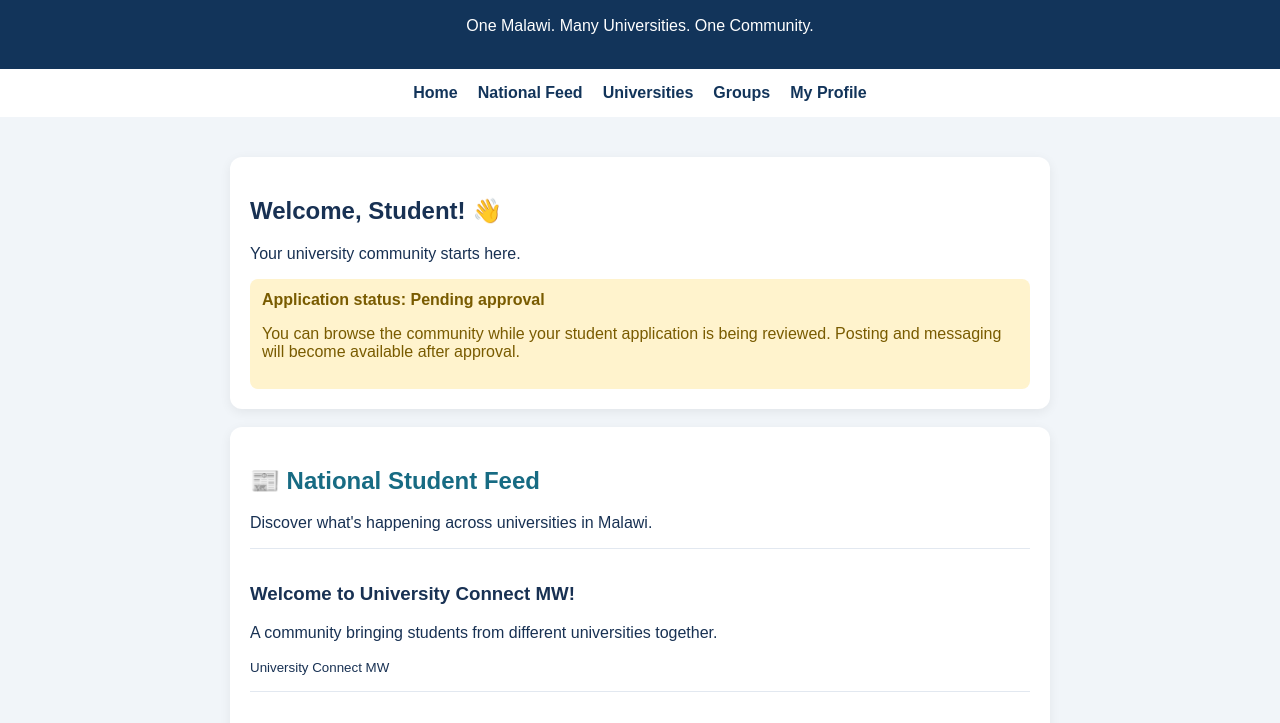
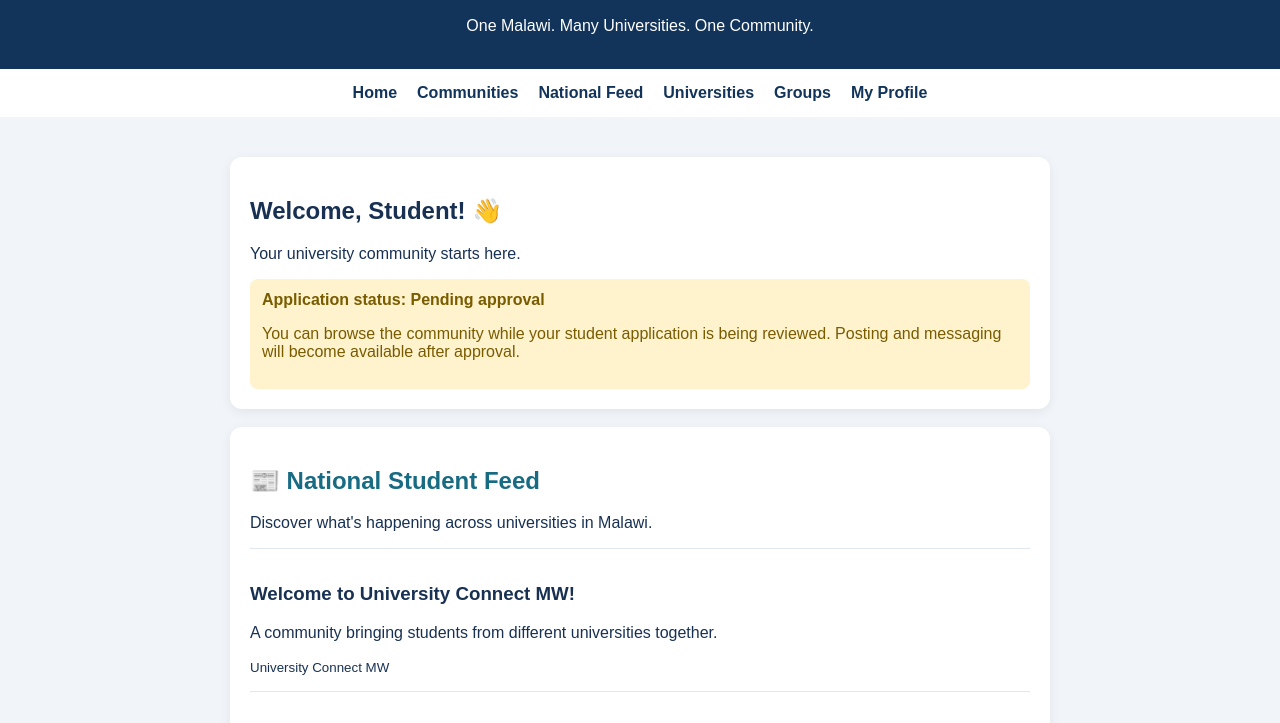
Before and after one commit to dismasimadaro-alt/university-connect-mw, a plain HTML site: page dashboard.html in a window 1280 px wide. Shown: the part 69-792 px from the top of the page. Drawn offline with Linux system fonts and the light colour scheme.

Commit message:
Update dashboard.html

```diff
--- a/dashboard.html
+++ b/dashboard.html
@@ -99,6 +99,7 @@ footer {
 
 <nav>
 <a href="index.html">Home</a>
+<a href="communities.html">Communities</a>
 <a href="#feed">National Feed</a>
 <a href="#universities">Universities</a>
 <a href="#groups">Groups</a>
```
